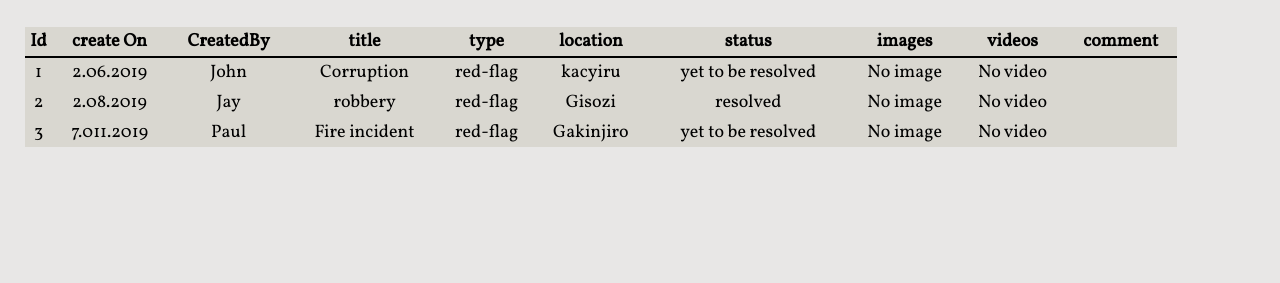
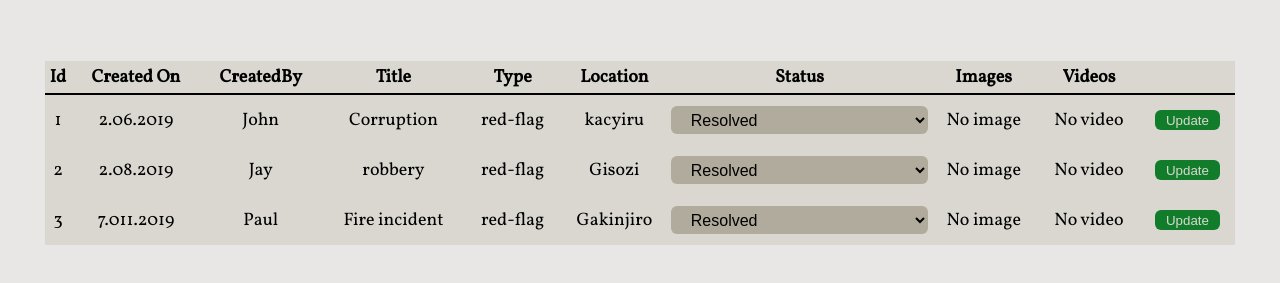
Before and after one commit to karengir/Broadcaster, a plain HTML site: page UI/html/adminPage.html in a window 1280 px wide. Shown: the part 63-346 px from the top of the page. Drawn offline with Linux system fonts and the light colour scheme.

Commit message:
ft(ui): Admin must be able to edit status [Finishes #169975369]

```diff
--- a/UI/css/style.css
+++ b/UI/css/style.css
@@ -198,6 +198,31 @@ nav {
 	width: 15%;
 }
 
+.adminbutton{
+	background-color: #117d2b;
+	height: 20px;
+	border-radius: 6px;
+	border: none;
+	outline: none;
+	margin:5px;
+	width: 70%;
+	color: #d9d7d0
+}
+
+.adminbutton a{
+	text-decoration: none;
+	color: #d9d7d0;
+}
+
+.adminbutton:hover{
+	background-color: #0a631f;
+}
+
+#status{
+	height: 28px;
+	width: 100%;
+}
+
 .incident{
 	display: flex;
 	width: 30%;
@@ -261,7 +286,7 @@ table,th {
 }
 
 table, tr{
-	height: 30px;
+	height: 33px;
 }
 
 table, tr:hover{
@@ -270,12 +295,13 @@ table, tr:hover{
 
 table {
 	border: none;
-	width: 90%;
-	margin-top: 30px;
+	width: 93%;
 	margin-left: 25px;
 	background-color: #d9d7d0;
 	font-family: 'Vollkorn', serif;
 	font-size: 18px;
+	margin: auto;
+    margin-top: 5%;
 }
 
 hr{
@@ -310,11 +336,6 @@ hr{
 	font-size: 18px;
 	font-family: 'Crete Round', serif;
 }
-
-/* .myRecords{
-	background-color: #e0dfde;
-	width: 100%;
-} */
 
 .index{
 	align:center;
--- a/UI/html/adminPage.html
+++ b/UI/html/adminPage.html
@@ -20,15 +20,15 @@
 		<table>
 			<tr>
 				<th>Id</th>
-				<th>create On</th>
+				<th>Created On</th>
 				<th>CreatedBy</th>
-				<th>title</th>
-				<th>type</th>
-				<th>location</th>
-				<th>status</th>
-			    <th>images</th>
-			    <th>videos</th>
-			    <th>comment</th>
+				<th>Title</th>
+				<th>Type</th>
+				<th>Location</th>
+				<th>Status</th>
+			    <th>Images</th>
+			    <th>Videos</th>
+			    <th> </th>
 			</tr>
 			<tr>
 				<td>1</td>
@@ -37,10 +37,14 @@
 				<td>Corruption</td>
 				<td>red-flag</td>
 				<td>kacyiru</td>
-				<td>yet to be resolved</td>
+				<td><select id="status" name="">
+						<option>Resolved</option>
+						<option>Yet to be resolved</option>
+						<option>Rejected</option>
+					</select></td>
 				<td>No image</td>
 				<td>No video</td>
-				<td></td>
+				<td><button class="adminbutton"><a href="adminPage.html">Update</a></button></td>
 			</tr>
 			<tr>
 				<td>2</td>
@@ -49,10 +53,14 @@
 				<td>robbery</td>
 				<td>red-flag</td>
 				<td>Gisozi</td>
-				<td>resolved</td>
+				<td><select id="status" name="">
+						<option>Resolved</option>
+						<option>Yet to be resolved</option>
+						<option>Rejected</option>
+					</select></td>
 				<td>No image</td>
 				<td>No video</td>
-				<td></td>
+				<td><button class="adminbutton"><a href="adminPage.html">Update</a></button></td>
 			</tr>
 			<tr>
 				<td>3</td>
@@ -61,10 +69,14 @@
 				<td>Fire incident</td>
 				<td>red-flag</td>
 				<td>Gakinjiro</td>
-				<td>yet to be resolved</td>
+				<td><select id="status" name="">
+						<option>Resolved</option>
+						<option>Yet to be resolved</option>
+						<option>Rejected</option>
+					</select></td>
 				<td>No image</td>
 				<td>No video</td>
-				<td></td>
+				<td><button class="adminbutton"><a href="adminPage.html">Update</a></button></td>
 			</tr>
 		</table>
 	</form>
```
